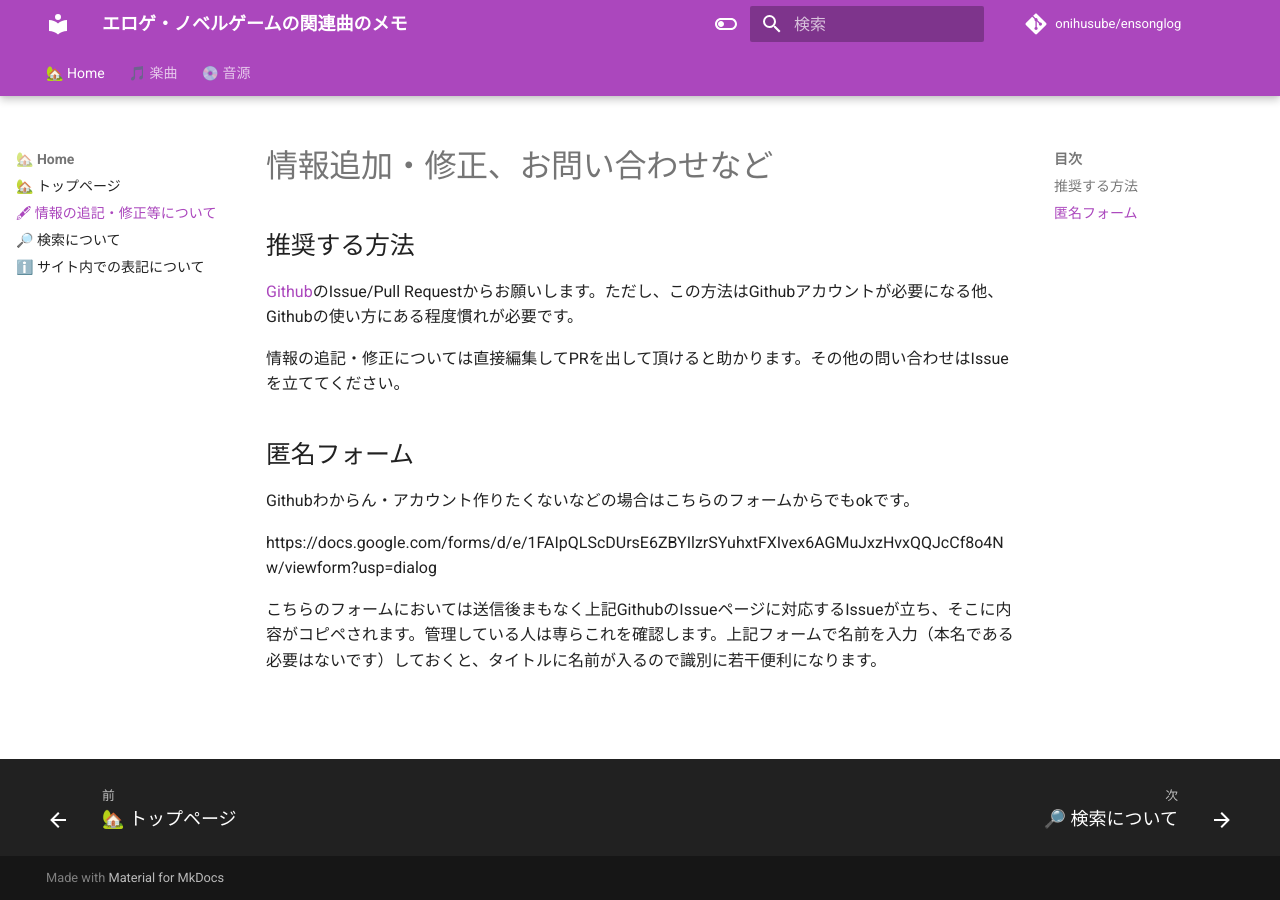
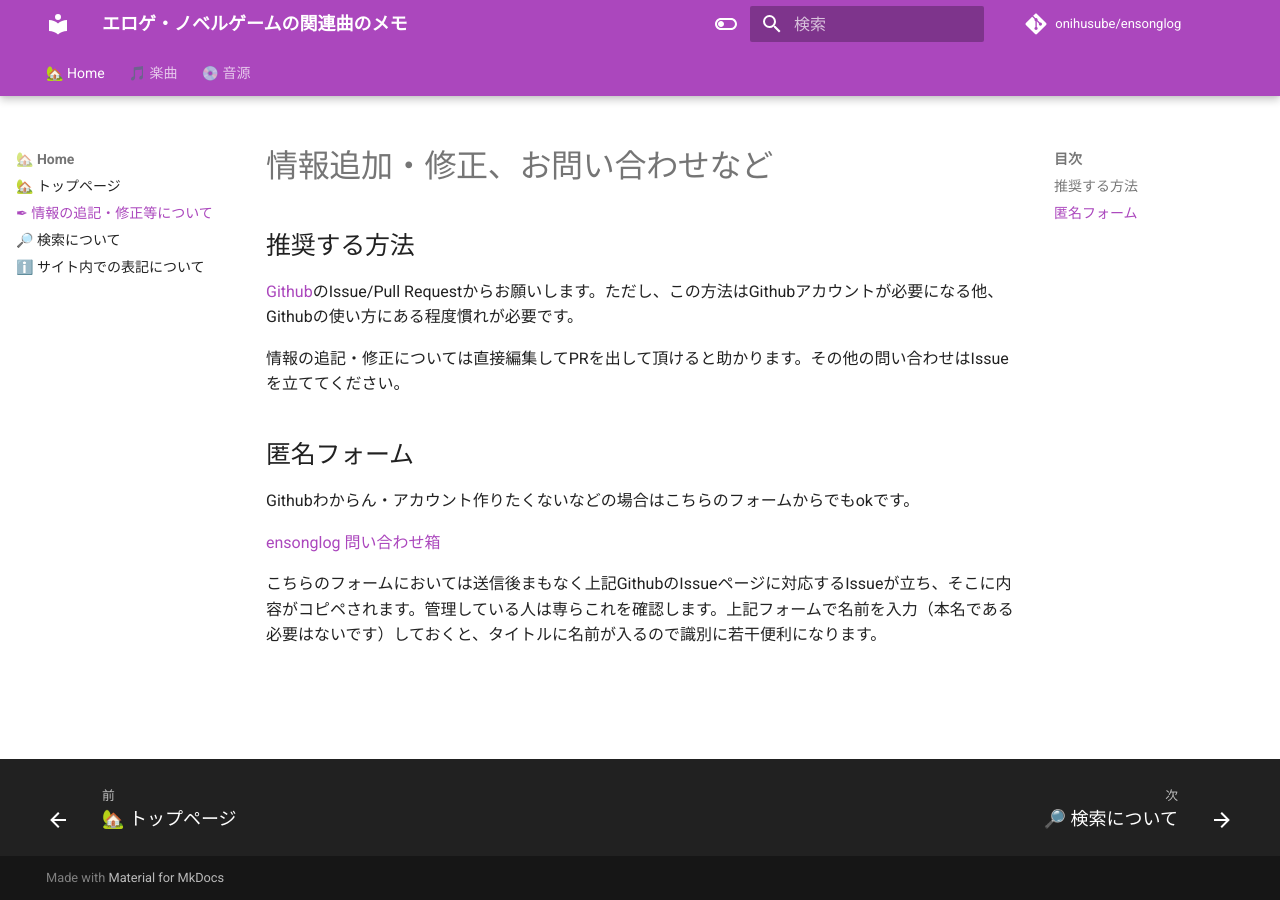
Before and after one commit to onihusube/ensonglog, an MkDocs documentation site: the page built from docs/top/contribution.md, in a window 1280 px wide. Built offline with MkDocs 1.6.1 and Material for MkDocs 9.7.7, drawn with Linux system fonts in a browser that asks for light colours; comment, search, counter and statistics services are not loaded.

Commit message:
リンク修正

```diff
--- a/docs/top/contribution.md
+++ b/docs/top/contribution.md
@@ -10,6 +10,6 @@
 
 Githubわからん・アカウント作りたくないなどの場合はこちらのフォームからでもokです。
 
-https://docs.google.com/forms/d/e/1FAIpQLScDUrsE6ZBYIlzrSYuhxtFXIvex6AGMuJxzHvxQQJcCf8o4Nw/viewform?usp=dialog
+[ensonglog 問い合わせ箱](https://docs.google.com/forms/d/e/1FAIpQLScDUrsE6ZBYIlzrSYuhxtFXIvex6AGMuJxzHvxQQJcCf8o4Nw/viewform?usp=dialog)
 
 こちらのフォームにおいては送信後まもなく上記GithubのIssueページに対応するIssueが立ち、そこに内容がコピペされます。管理している人は専らこれを確認します。上記フォームで名前を入力（本名である必要はないです）しておくと、タイトルに名前が入るので識別に若干便利になります。
--- a/mkdocs.yml
+++ b/mkdocs.yml
@@ -8,7 +8,7 @@
 nav:
     - 🏡 Home :
       - 🏡 トップページ: index.md
-      - 🖋 情報の追記・修正等について: top/contribution.md
+      - ✒ 情報の追記・修正等について: top/contribution.md
       - 🔎 検索について: top/search.md
       - ℹ️ サイト内での表記について: top/explanatory_note.md
     - 🎵 楽曲:
```
